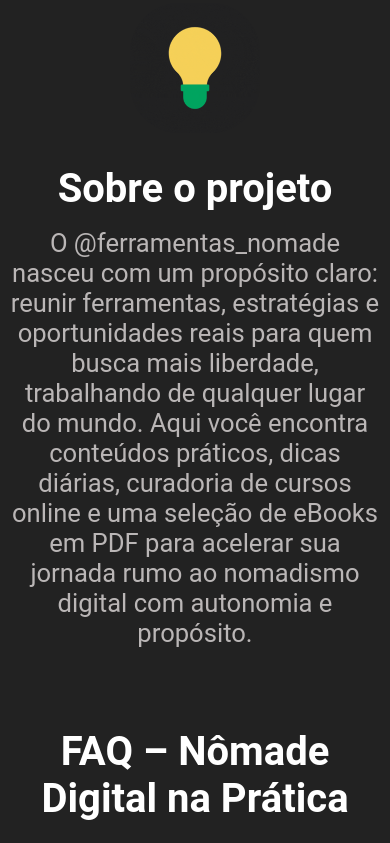
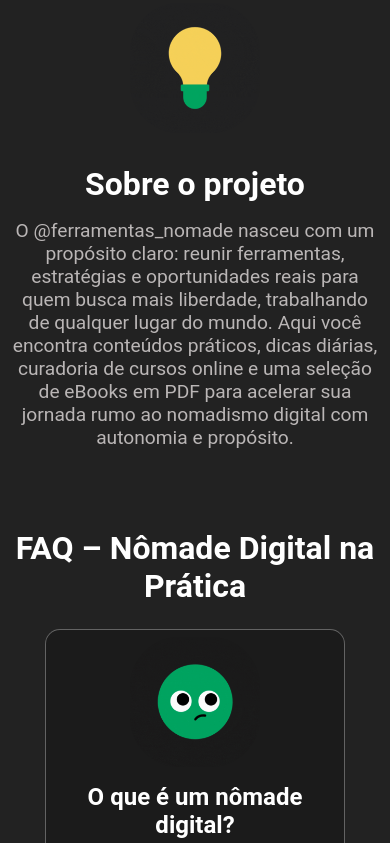
Before and after one commit to ferramentas-nomade/ferramentas-nomade, a plain HTML site: page index.html in a window 390 px wide. Shown: the part 789-1632 px from the top of the page. Drawn offline with Linux system fonts and the light colour scheme.

Commit message:
ajutes de fontes e de cores de fundo

```diff
--- a/index.html
+++ b/index.html
@@ -6,6 +6,7 @@
     <meta name="viewport" content="width=device-width, initial-scale=1.0">
     <meta name="description" content="Descubra ferramentas, cursos e dicas práticas para começar sua vida como nômade digital e trabalhar de qualquer lugar do mundo.">
     <meta name="keywords" content="nômade digital, trabalho remoto, cursos online, ferramentas digitais, vida nômade">
+    <meta name="theme-color" content="#22222" />
     <link rel="stylesheet" href="./src/css/styles.css">
     <link rel="icon" href="./src/assets/favicon-16x16.png" type="image/x-icon">
     <title>Ferramentas Nômade</title>
--- a/src/css/styles.css
+++ b/src/css/styles.css
@@ -87,7 +87,7 @@ main {
 }
 
 .section-main {
-  margin-top: 10rem;
+  margin-top: 5rem;
   width: 80%;
   display: flex;
   flex-direction: row;
@@ -116,7 +116,8 @@ main {
 }
 
 .titulo-insolado {
-  margin-top: 10rem;
+  margin-top: 5
+  rem;
   width: 80%;
   display: flex;
   flex-direction: row;
@@ -384,7 +385,7 @@ footer p {
 
   .messagen-inicial {
     text-align: center;
-    font-size: 1.6rem;
+    font-size: 1.2rem;
   }
 
   .section-main {
@@ -400,7 +401,7 @@ footer p {
 
   .section-main h2 {
     text-align: center;
-    font-size: 2.5rem;
+    font-size: 2rem;
   }
 
   .titulo-insolado {
@@ -409,12 +410,12 @@ footer p {
   }
 
   .titulo-insolado h2 {
-    font-size: 2.5rem;
+    font-size: 2rem;
   }
 
 
   .grup-header-1 h1 {
-    font-size: 3rem;
+    font-size: 2.5rem;
   }
 
   .faq {
--- a/src/css/termos.css
+++ b/src/css/termos.css
@@ -6,10 +6,11 @@
     box-sizing: border-box;
     font-family: 'Roboto', sans-serif;
 }
-
+html{
+background-color: var(--cor-background);
+}
 body {
     position: relative;
-    background-color: var(--cor-background);
     background:
         linear-gradient(rgba(31, 31, 31, 0.854), rgba(31, 30, 30, 0.8)),
         url('../assets/fundo.png') no-repeat center center;
@@ -42,6 +43,16 @@ section {
     width: 95%;
     text-align: center;
 }
+   main h2 {
+    color: var(--cor-title);
+    font-size: 2.5rem;
+}
+
+main p {
+    margin-top: 1rem;
+    color: var(--cor-parag);
+    font-size: 1.2rem;
+}
 }
 @media screen and (min-width: 1920px) {
     main h2 {
```
Also changed, not shown: termos.html (+1 -0 lines), src/assets/fundo.webp (added).
